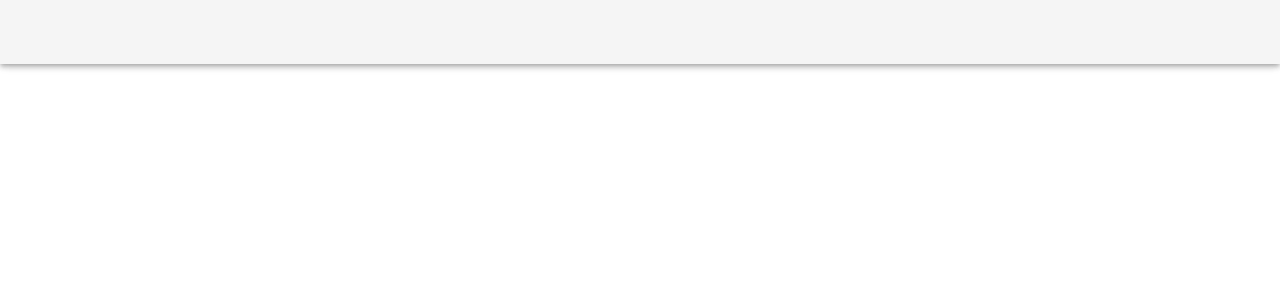
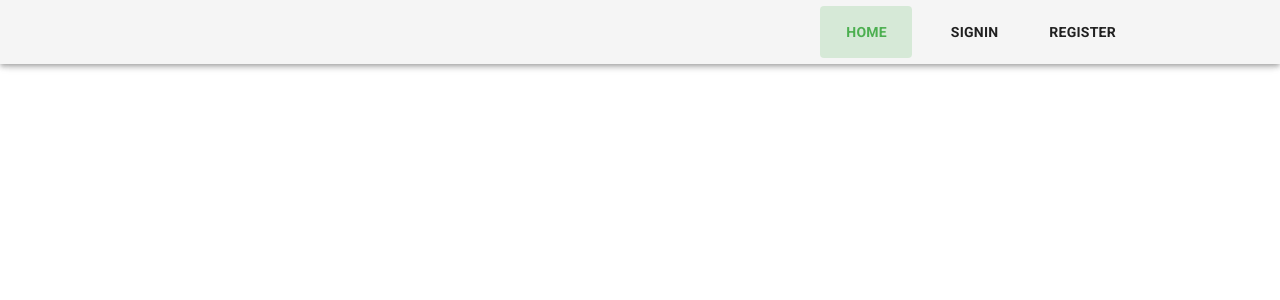
Before and after one commit to ManiSrinivasa1999/job-portal, a Vue app: page / in a window 1280 px wide. Shown: the top 300 px of the page. Built offline with nearby package versions, Linux system fonts and the light colour scheme.

Commit message:
update header

```diff
--- a/src/App.vue
+++ b/src/App.vue
@@ -1,16 +1,62 @@
 <template>
   <!-- App.vue -->
-
   <v-app>
-    <v-app-bar app>
+    <v-app-bar app v-if="$vuetify.breakpoint.lgAndUp">
+      <v-spacer></v-spacer>
+      <div class="mr-16 pr-16">
+        <v-btn
+          text
+          x-large
+          to="/"
+          class="pa-2 ma-2 btn text-body-2 font-weight-bold "
+          active-class="green--text"
+        >
+          Home
+        </v-btn><v-btn
+          text
+          x-large
+          to="/signin"
+          class="pa-2 ma-2 btn text-body-2 font-weight-bold "
+          active-class="green--text"
+        >
+          Signin
+        </v-btn><v-btn
+          text
+          x-large
+          to="/register"
+          class="pa-2 ma-2 btn text-body-2 font-weight-bold "
+          active-class="green--text"
+        >
+          Register
+        </v-btn>
+      </div>
     </v-app-bar>
-
+    <v-app-bar app v-else-if="$vuetify.breakpoint.mdAndDown">
+      <v-app-bar-nav-icon @click.stop="drawer = !drawer">
+        <v-menu offset-y>
+          <template v-slot:activator="{ on, attrs }">
+            <v-btn color="success" icon v-bind="attrs" v-on="on">
+              <v-icon>fas fa-bars</v-icon>
+            </v-btn>
+          </template>
+          <v-list no-action>
+            <v-list-item
+              v-for="button in buttons"
+              :key="button.label"
+              :to="button.url"
+            >
+              <v-list-item-content>
+                <v-list-item-title>{{ button.label }}</v-list-item-title>
+              </v-list-item-content>
+            </v-list-item>
+          </v-list>
+        </v-menu>
+      </v-app-bar-nav-icon>
+    </v-app-bar>
     <!-- Sizes your content based upon application components -->
     <v-main>
-
       <!-- Provides the application the proper gutter -->
       <v-container fluid>
-
         <!-- If using vue-router -->
         <router-view></router-view>
       </v-container>
@@ -29,5 +75,11 @@ export default {
   mounted() {
     dom.watch();
   },
+
+  data() {
+    return {
+      drawer: null,
+    };
+  },
 };
-</script>>
+</script>
--- a/src/main.ts
+++ b/src/main.ts
@@ -3,6 +3,7 @@ import { library } from '@fortawesome/fontawesome-svg-core';
 import {
   faArrowDown,
   faArrowUp,
+  faBars,
   faCaretDown,
   faChevronDown,
   faChevronLeft,
@@ -19,6 +20,7 @@ import vuetify from './plugins/vuetify';
 
 library.add(
   faGooglePlusG,
+  faBars,
   faArrowUp,
   faArrowDown,
   faChevronDown,
--- a/src/router/index.ts
+++ b/src/router/index.ts
@@ -18,6 +18,14 @@ const routes: Array<RouteConfig> = [
     // which is lazy-loaded when the route is visited.
     component: () => import(/* webpackChunkName: "Signin" */ '../views/Signin.vue'),
   },
+  {
+    path: '/register',
+    name: 'Register',
+    // route level code-splitting
+    // this generates a separate chunk (about.[hash].js) for this route
+    // which is lazy-loaded when the route is visited.
+    component: () => import(/* webpackChunkName: "Signin" */ '../views/Register.vue'),
+  },
 ];
 
 const router = new VueRouter({
--- /dev/null
+++ b/src/views/Register.vue
@@ -0,0 +1,7 @@
+<template> <v-container></v-container></template>
+
+<script>
+export default {};
+</script>
+
+<style></style>
```
